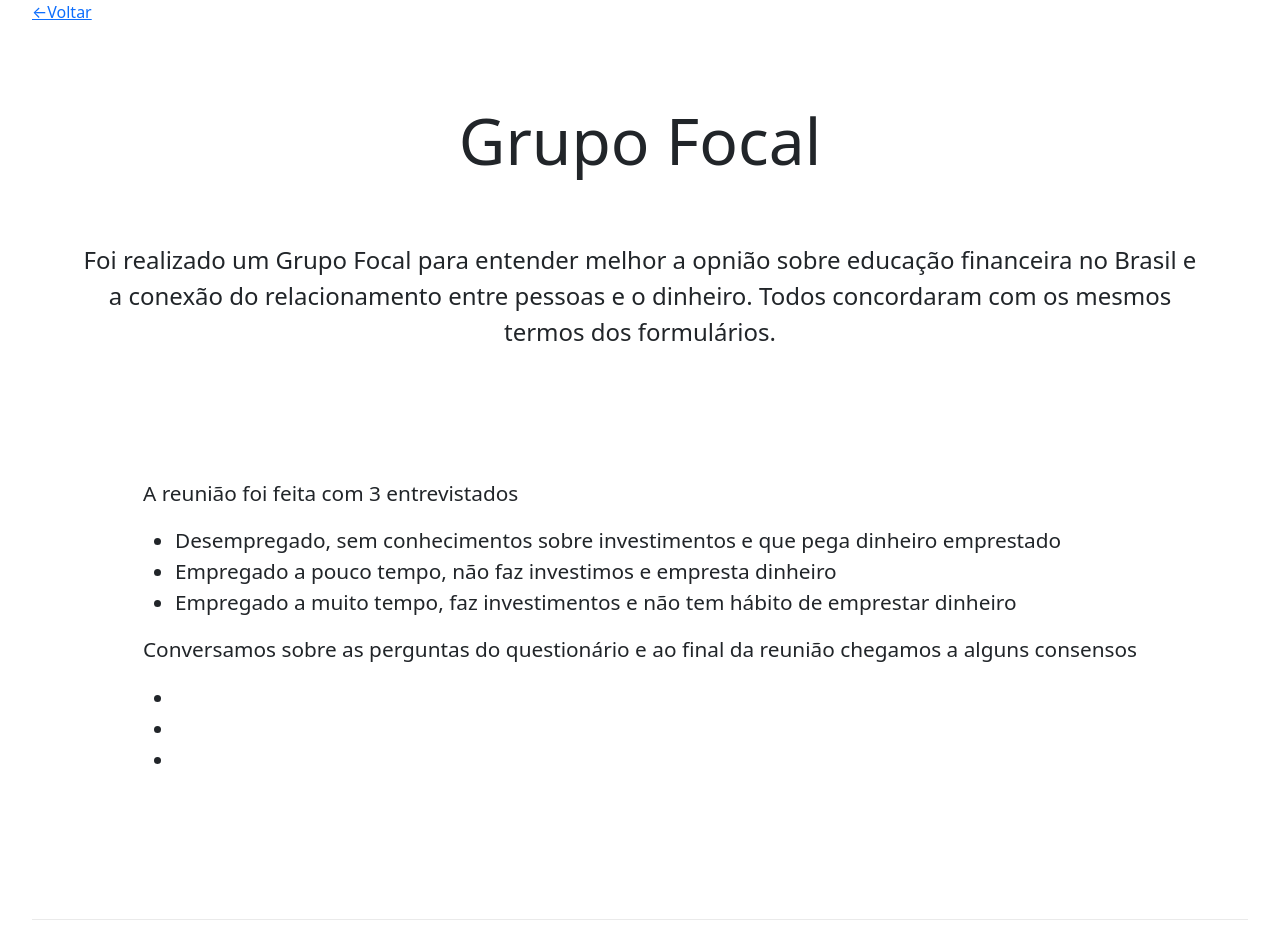
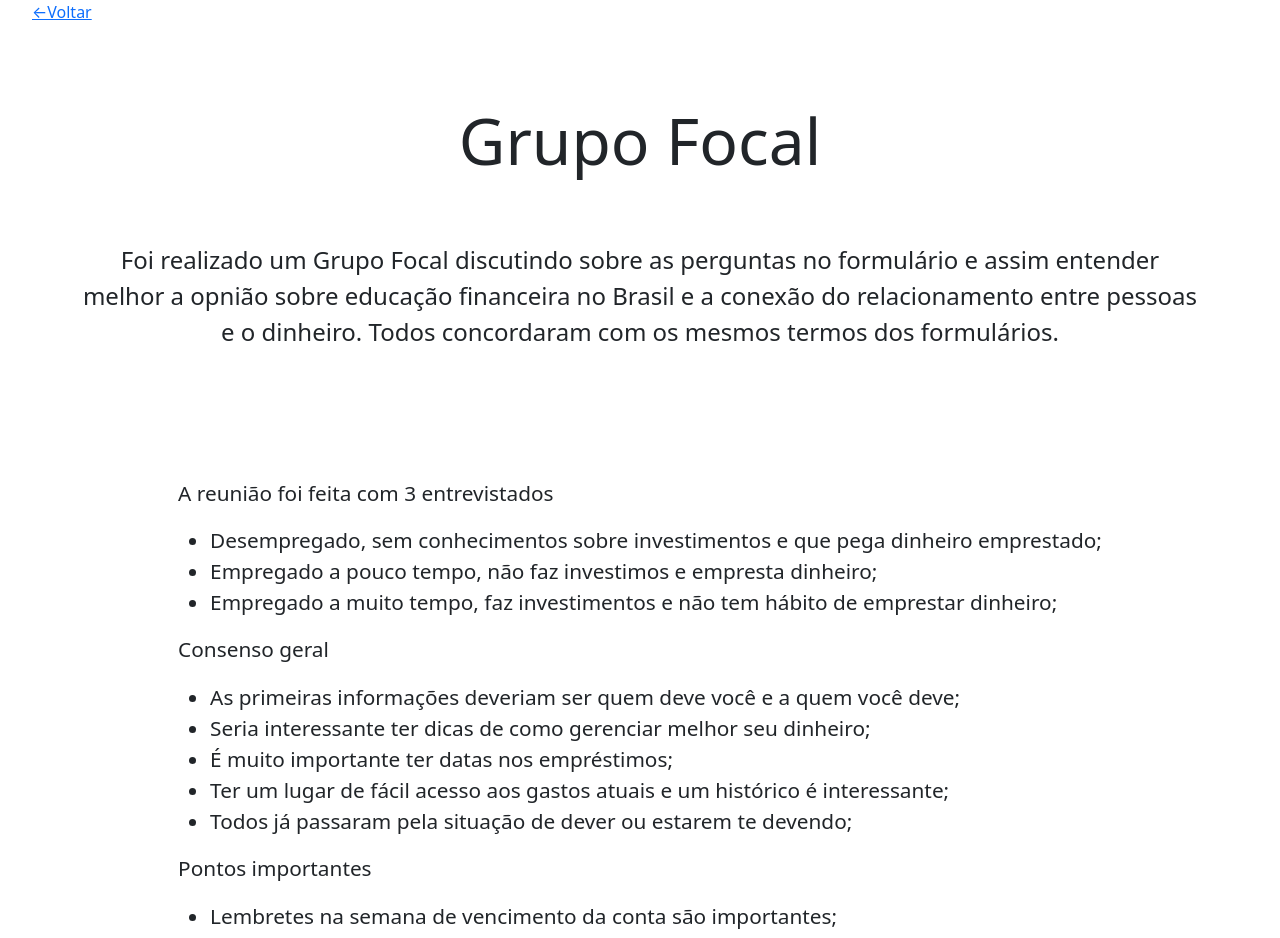
Before and after one commit to dannop/20221_IHM_TRAB, a Next.js app: page /grupo-focal in a window 1280 px wide. Shown: the top 938 px of the page. Built offline with nearby package versions, Linux system fonts and the light colour scheme.

Commit message:
Finalizando grupo focal

```diff
--- a/pages/grupo-focal/index.jsx
+++ b/pages/grupo-focal/index.jsx
@@ -21,22 +21,31 @@ export default function GrupoFocal() {
         </h1>
 
         <p className={styles.description}>
-          Foi realizado um Grupo Focal para entender melhor a opnião sobre educação financeira no Brasil e a conexão do relacionamento entre pessoas e o dinheiro. Todos concordaram com os mesmos termos dos formulários.
+          Foi realizado um Grupo Focal discutindo sobre as perguntas no formulário e assim entender melhor a opnião sobre educação financeira no Brasil e a conexão do relacionamento entre pessoas e o dinheiro. Todos concordaram com os mesmos termos dos formulários.
         </p>
 
         <div className={styles.info}>
           <p>A reunião foi feita com 3 entrevistados</p>
           <ul>
-            <li>Desempregado, sem conhecimentos sobre investimentos e que pega dinheiro emprestado</li>
-            <li>Empregado a pouco tempo, não faz investimos e empresta dinheiro</li>
-            <li>Empregado a muito tempo, faz investimentos e não tem hábito de emprestar dinheiro</li>
+            <li>Desempregado, sem conhecimentos sobre investimentos e que pega dinheiro emprestado;</li>
+            <li>Empregado a pouco tempo, não faz investimos e empresta dinheiro;</li>
+            <li>Empregado a muito tempo, faz investimentos e não tem hábito de emprestar dinheiro;</li>
           </ul>
 
-          <p>Conversamos sobre as perguntas do questionário e ao final da reunião chegamos a alguns consensos</p>
+          <p>Consenso geral</p>
           <ul>
-            <li></li>
-            <li></li>
-            <li></li>
+            <li>As primeiras informações deveriam ser quem deve você e a quem você deve;</li>
+            <li>Seria interessante ter dicas de como gerenciar melhor seu dinheiro;</li>
+            <li>É muito importante ter datas nos empréstimos;</li>
+            <li>Ter um lugar de fácil acesso aos gastos atuais e um histórico é interessante;</li>
+            <li>Todos já passaram pela situação de dever ou estarem te devendo;</li>
+          </ul>
+
+          <p>Pontos importantes</p>
+          <ul>
+            <li>Lembretes na semana de vencimento da conta são importantes;</li>
+            <li>O que imprestou dinheiro ficava sem saber como cobrar;</li>
+            <li>Esses dados são bem sensíveis e devem ser protegidos;</li>
           </ul>
         </div>
       </main>
```
